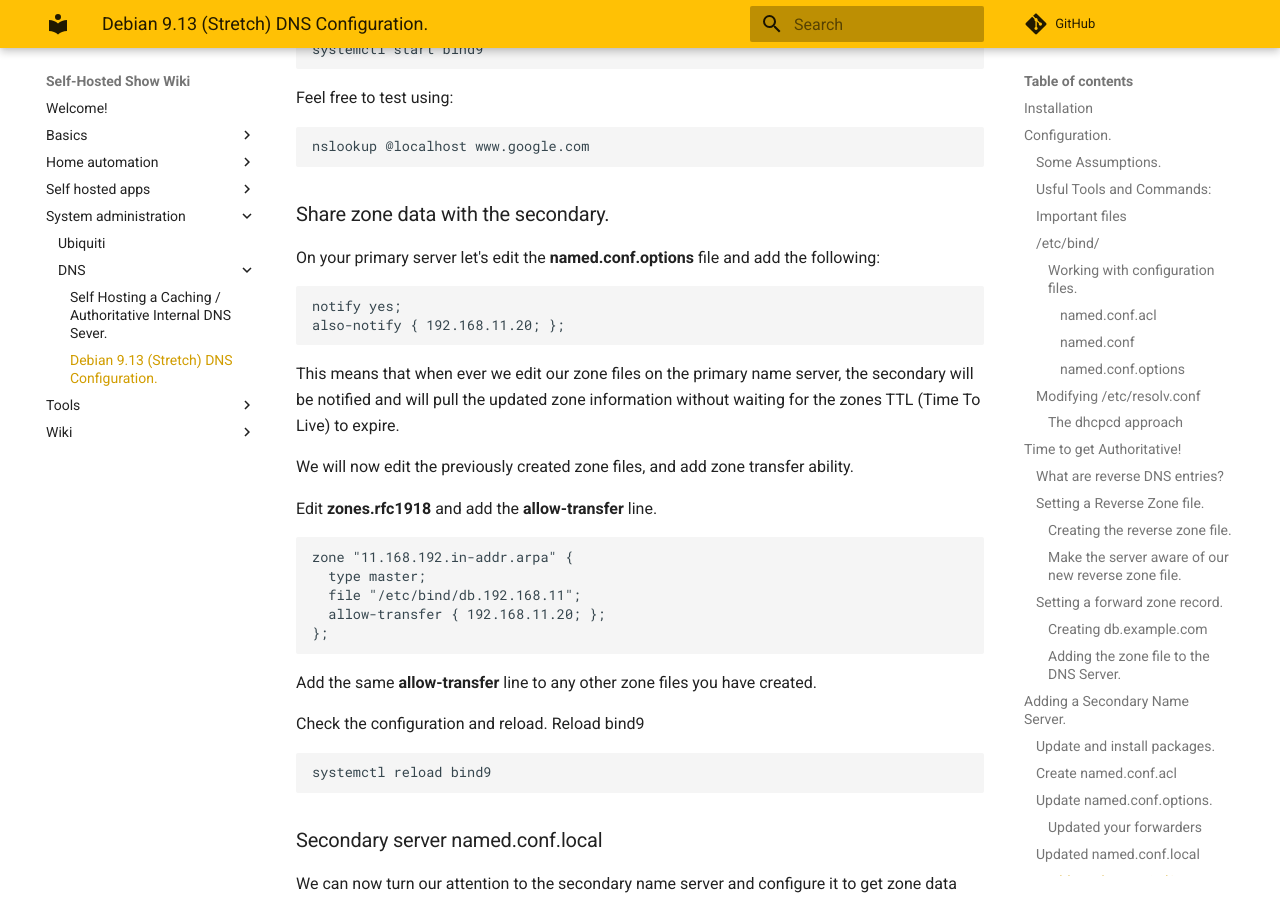
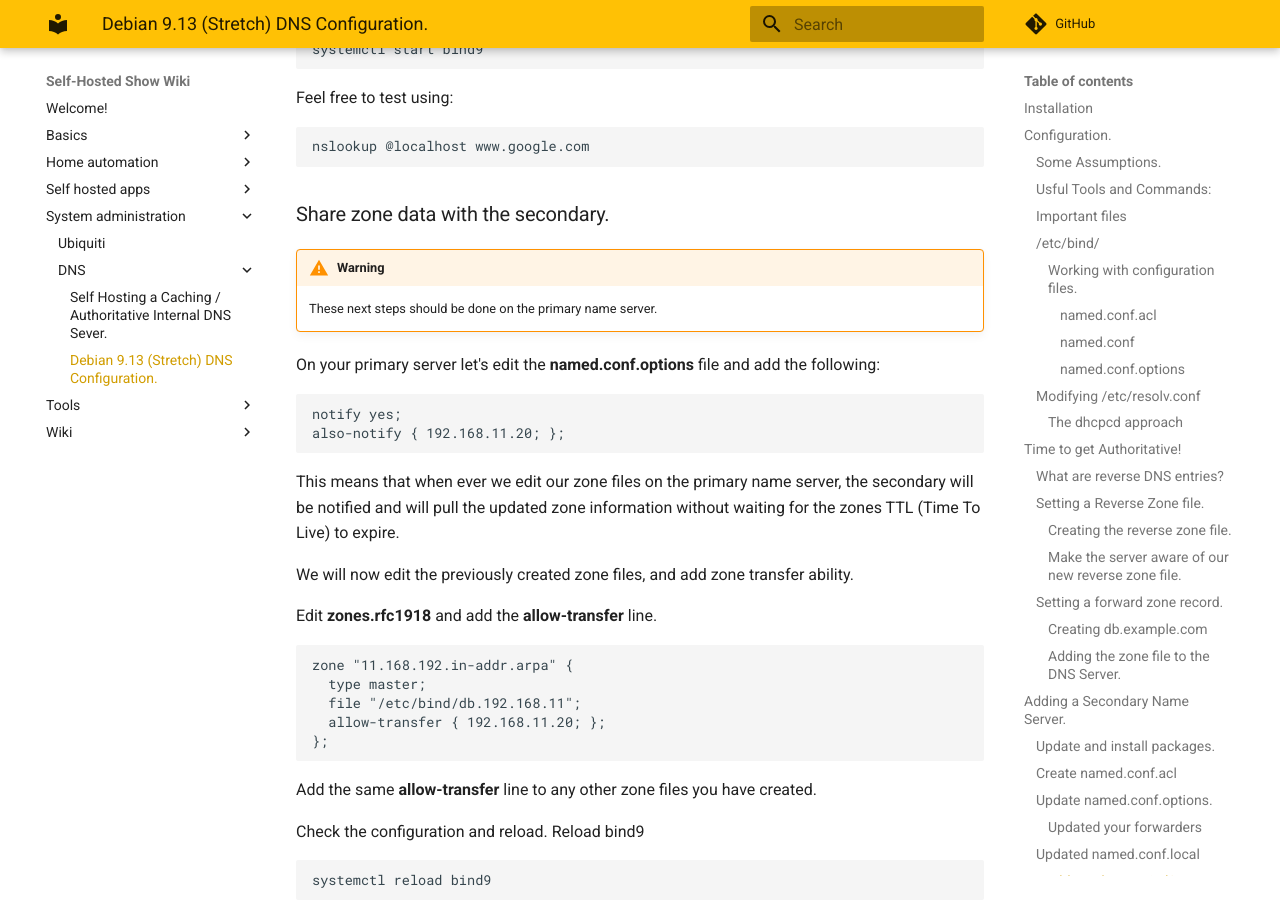
Before and after one commit to selfhostedshow/wiki, an MkDocs documentation site: the page built from docs/system-administration/DNS/debian-stretch.md, in a window 1280 px wide and 900 px high, scrolled down 13993 px. Built offline with MkDocs 1.6.1 and Material for MkDocs 9.7.7, drawn with Linux system fonts in a browser that asks for light colours; comment, search, counter and statistics services are not loaded.

Commit message:
WIP: Warning steps for NS1 Added a warning that steps are done onthe primary name server.

````diff
--- a/docs/system-administration/DNS/debian-stretch.md
+++ b/docs/system-administration/DNS/debian-stretch.md
@@ -607,6 +607,9 @@ nslookup @localhost www.google.com
 
 ### Share zone data with the secondary.
 
+!!! warning
+    These next steps should be done on the primary name server.
+
 On your primary server let's edit the **named.conf.options** file and add the following:
 
 ```
````
